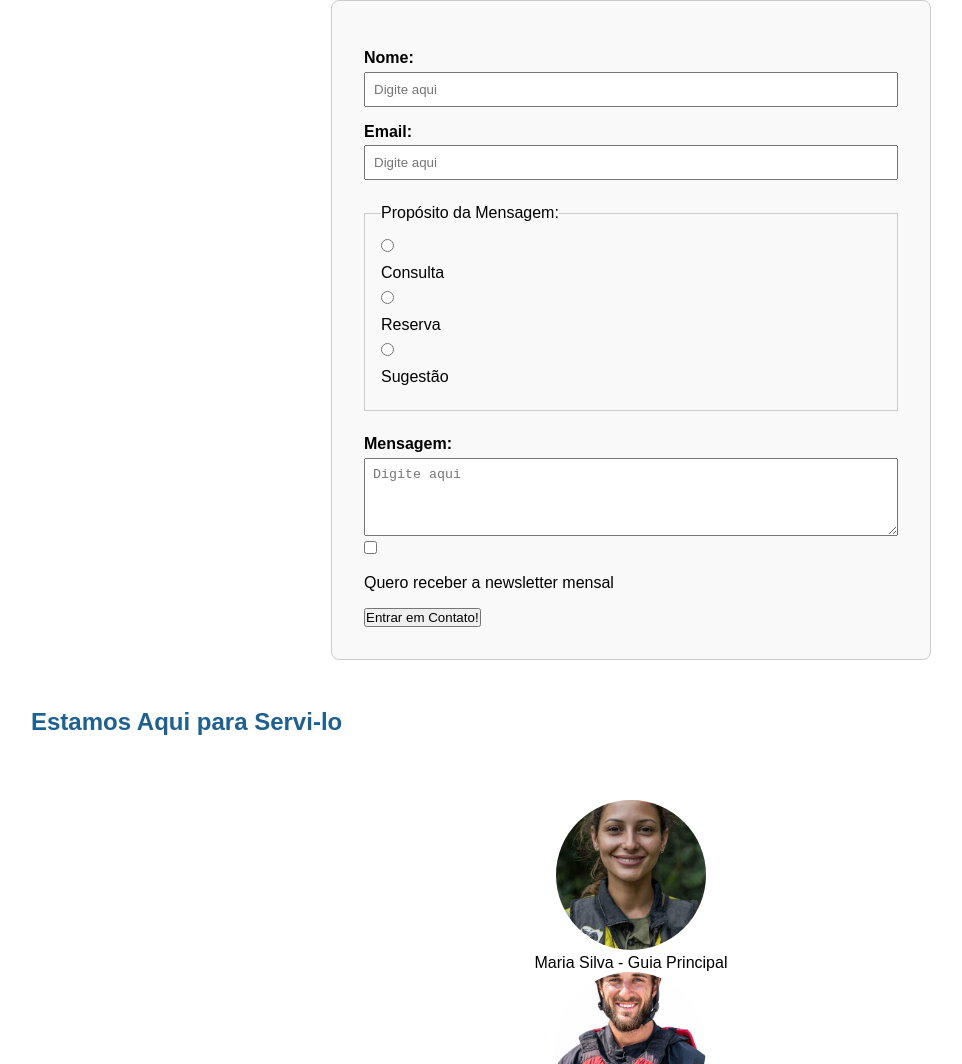
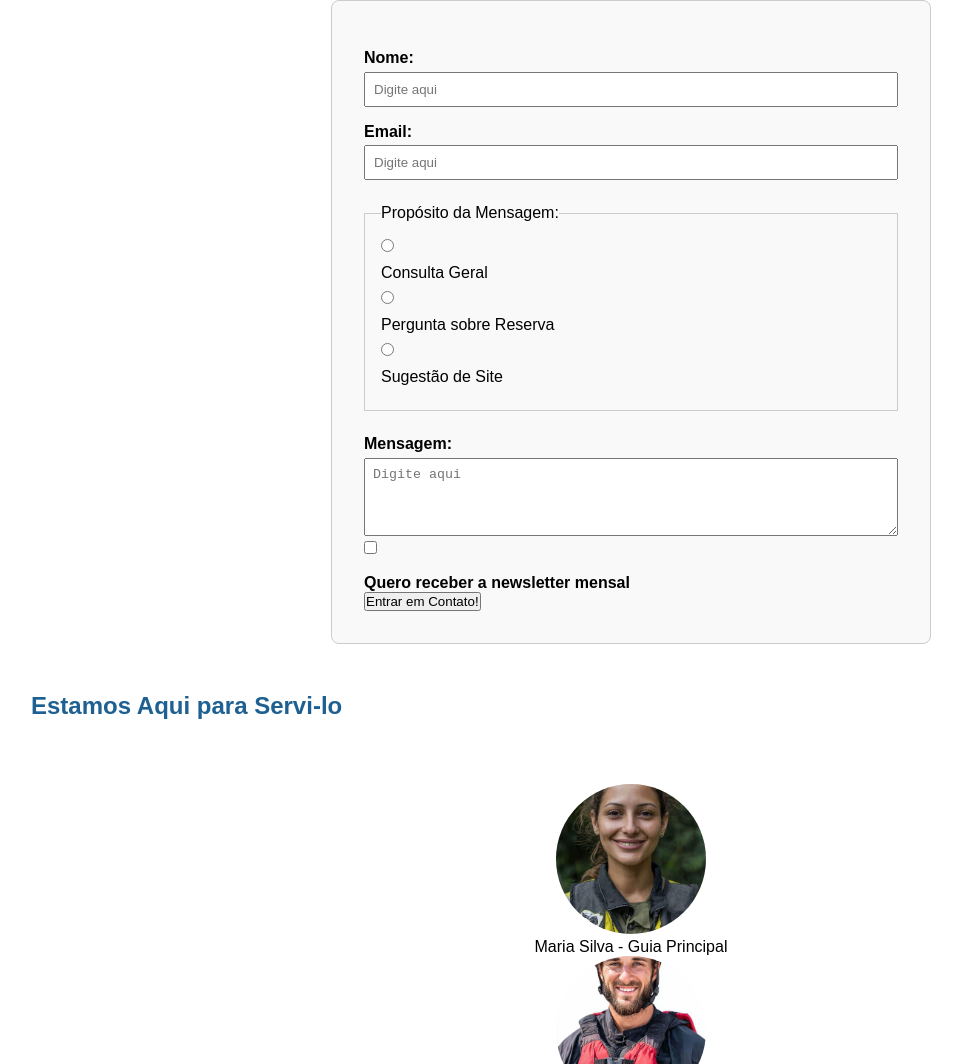
Before and after one commit to KeylaVidal/wdd130, a plain HTML site: page contato.html in a window 1280 px wide. Shown: the part 759-1823 px from the top of the page, without its empty margins (9-971 px from the left). Drawn offline with Linux system fonts and the light colour scheme.

```diff
--- a/contato.html
+++ b/contato.html
@@ -47,21 +47,22 @@
 
             <fieldset>
               <legend>Propósito da Mensagem:</legend>
+
               <input type="radio" id="duvida" name="proposito" value="duvida" required>
-              <label for="duvida">Consulta</label>
+              <label for="duvida">Consulta Geral</label>
 
               <input type="radio" id="reserva" name="proposito" value="reserva">
-              <label for="reserva">Reserva</label>
+              <label for="reserva">Pergunta sobre Reserva</label>
 
               <input type="radio" id="sugestao" name="proposito" value="sugestao">
-              <label for="sugestao">Sugestão</label>
+              <label for="sugestao">Sugestão de Site</label>
             </fieldset>
 
             <label for="mensagem">Mensagem:</label>
             <textarea id="mensagem" name="mensagem" rows="4" placeholder="Digite aqui" required></textarea>
 
             <input type="checkbox" id="newsletter" name="newsletter">
-            <label for="newsletter" class="checkbox">Quero receber a newsletter mensal</label>
+            <label for="newsletter">Quero receber a newsletter mensal</label>
 
             <input type="submit" value="Entrar em Contato!">
         </form>
```
